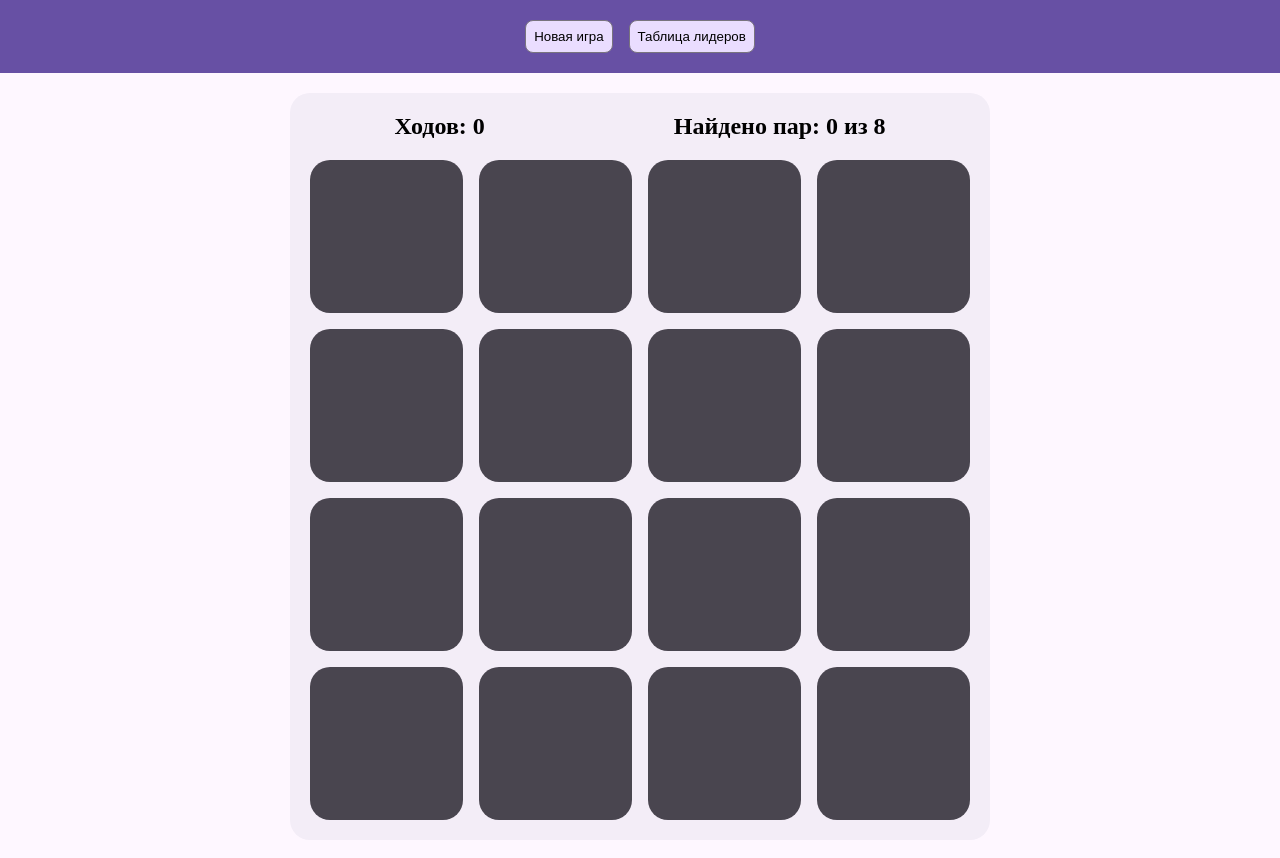
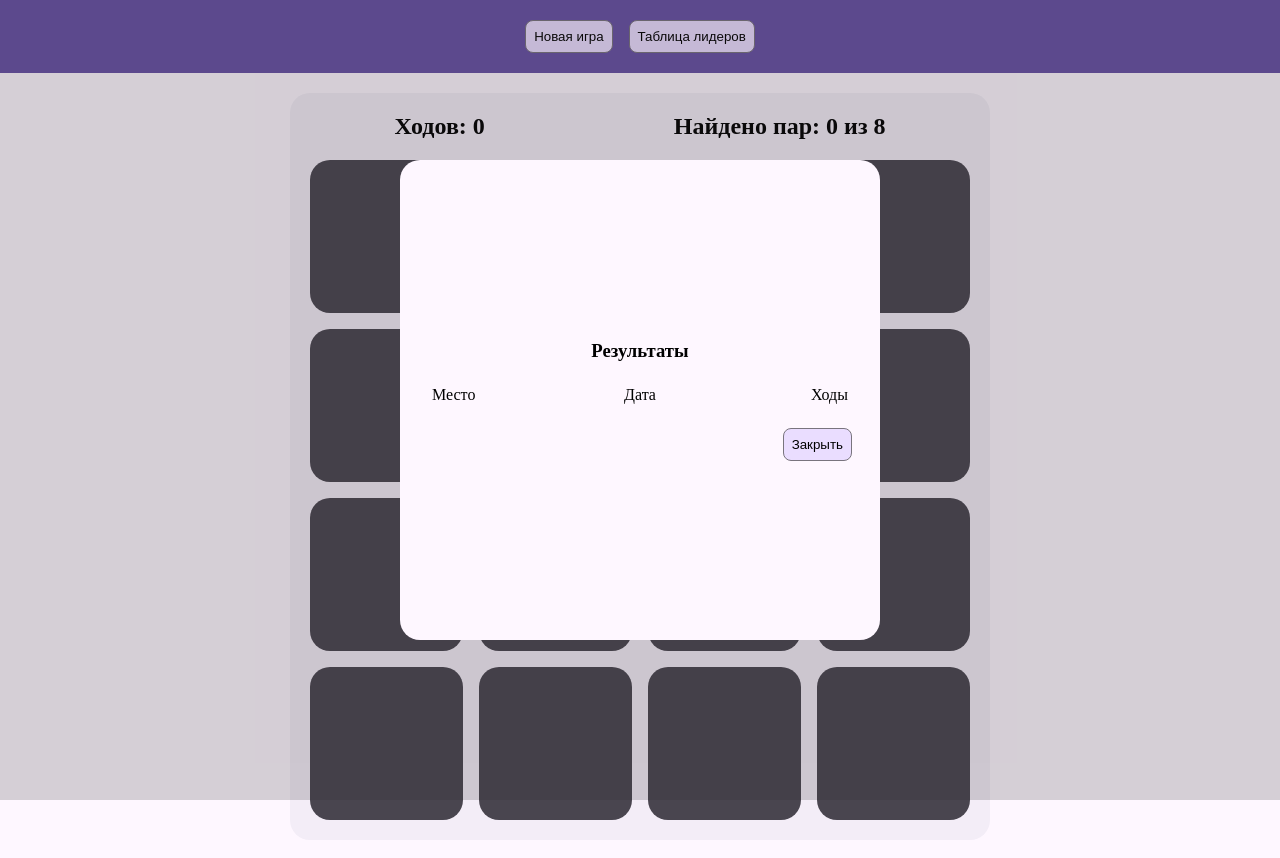
Before and after one commit to NMakarevich/memory-game, a website built with Vite: page index.html in a window 1280 px wide. Both pictures are taken after a click on the button "Таблица лидеров". Built offline with nearby package versions, Linux system fonts and the light colour scheme.

Commit message:
feat: add results modal

```diff
--- a/src/components/header/header.js
+++ b/src/components/header/header.js
@@ -1,12 +1,15 @@
 import { createElement } from '../../utils/createElement.js';
 import { Button } from '../button/button.js';
 import game from '../../services/game.js';
+import modal from '../modal/modal.js';
+import { Results } from '../results/results.js';
 
 class Header {
   header = null;
 
   constructor() {
     this.render();
+    this.modal = modal;
   }
 
   render() {
@@ -21,7 +24,7 @@ class Header {
     const leadersTableButton = new Button({
       title: 'Таблица лидеров',
       type: 'button',
-      onClick: () => {},
+      onClick: () => this.modal.openModal(new Results().element),
       'aria-label': 'Таблица лидеров',
       classList: [],
     });
--- /dev/null
+++ b/src/components/results/results.js
@@ -0,0 +1,52 @@
+import { getLocalStorage } from '../../utils/localStorage.js';
+import { createElement } from '../../utils/createElement.js';
+import { Button } from '../button/button.js';
+import modal from '../modal/modal.js';
+
+export class Results {
+  constructor() {
+    this.results = getLocalStorage('mg-results');
+    this.modal = modal;
+    this.element = null;
+    this.render();
+  }
+
+  render() {
+    this.element = createElement('div', {
+      classList: ['results'],
+      children: [
+        createElement('h3', { classList: ['results-title'], children: 'Результаты' }),
+        createElement('ul', {
+          classList: ['results-list'],
+          children: [
+            createElement('li', {
+              classList: ['results-list_item', 'item-heading'],
+              children: [
+                createElement('span', { classList: ['item-index'], children: ['Место'] }),
+                createElement('span', { classList: ['item-date'], children: ['Дата'] }),
+                createElement('span', { classList: ['item-turns'], children: ['Ходы'] }),
+              ],
+            }),
+            ...this.results.map((result, index) =>
+              createElement('li', {
+                classList: ['results-list_item', 'item'],
+                children: [
+                  createElement('span', { classList: ['item-index'], children: [index + 1] }),
+                  createElement('span', { classList: ['item-date'], children: [result.date] }),
+                  createElement('span', { classList: ['item-turns'], children: [result.turns] }),
+                ],
+              })
+            ),
+          ],
+        }),
+        new Button({
+          title: 'Закрыть',
+          type: 'button',
+          classList: [],
+          ariaLabel: 'Закрыть',
+          onClick: this.modal.closeModal,
+        }).element,
+      ],
+    });
+  }
+}
--- /dev/null
+++ b/src/components/results/results.scss
@@ -0,0 +1,35 @@
+.results {
+  display: flex;
+  flex-direction: column;
+  align-items: center;
+  gap: 20px;
+  width: 100%;
+  padding: 8px;
+
+  &-list {
+    display: flex;
+    flex-direction: column;
+    gap: 8px;
+    width: 100%;
+    list-style: none;
+
+    &_item,
+    .item {
+      display: grid;
+      grid-template-columns: 1fr 2fr 1fr;
+      padding: 4px;
+
+      &-date {
+       text-align: center;
+      }
+
+      &-turns {
+        text-align: right;
+      }
+    }
+  }
+
+  .button {
+    align-self: flex-end;
+  }
+}
--- a/src/services/game.js
+++ b/src/services/game.js
@@ -95,17 +95,8 @@ class Game {
     }
   };
 
-  getResultsFromLS() {
-    const results = localStorage.getItem('mg-leaders');
-    if (!results) {
-      return [];
-    } else {
-      return JSON.parse(results);
-    }
-  }
-
   saveResultToLS() {
-    const results = this.getResultsFromLS();
+    const results = getLocalStorage('mg-results');
     const date = new Date().toLocaleDateString(undefined, {
       day: 'numeric',
       month: 'numeric',
@@ -122,7 +113,10 @@ class Game {
         results.splice(results.length - 1, 1, result);
       }
     }
-    localStorage.setItem('mg-leaders', JSON.stringify(results.sort((a, b) => a.turns - b.turns)));
+    saveToLocalStorage(
+      'mg-results',
+      results.sort((a, b) => a.turns - b.turns)
+    );
   }
 
   checkEndGame = () => {
--- a/src/style.scss
+++ b/src/style.scss
@@ -2,6 +2,7 @@
 @import "./components/gameField/gameField.scss";
 @import "./components/modal/modal.scss";
 @import "./components/winMessage/winMessage.scss";
+@import "./components/results/results.scss";
 
 * {
   margin: 0;
```
Also changed, not shown: src/components/results/results.css (added), src/style.css, 2 other files.
